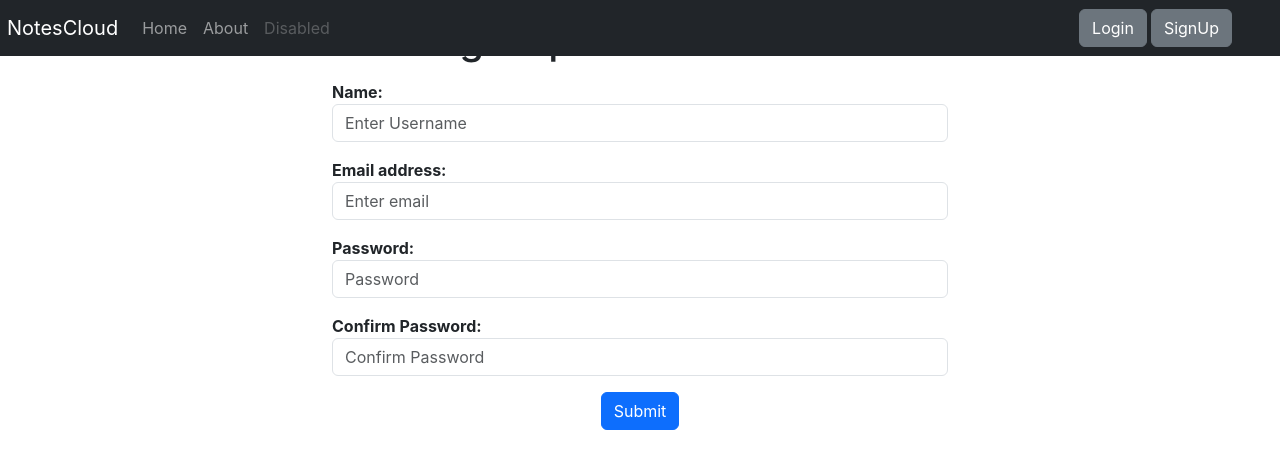
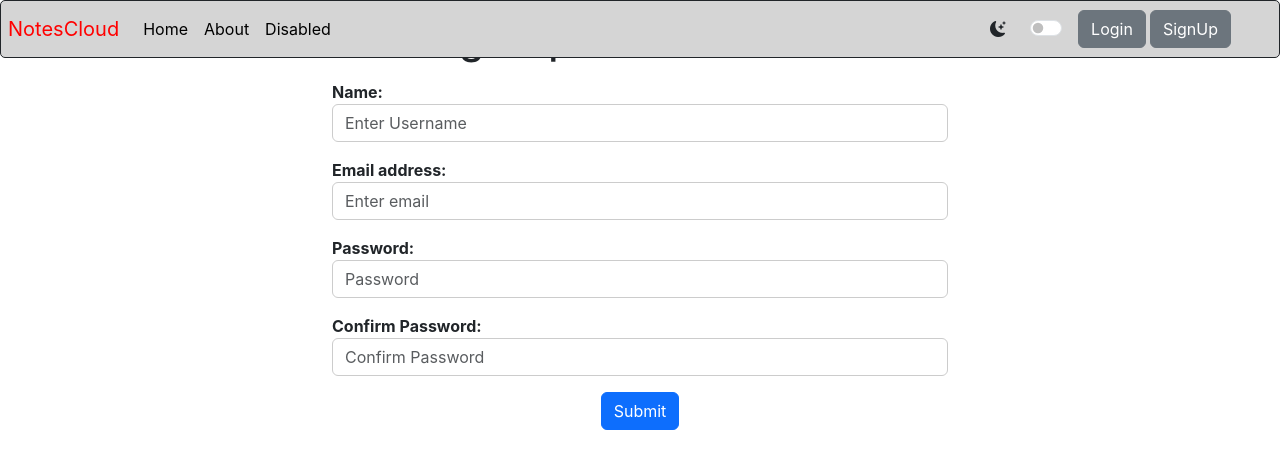
Before and after one commit to SupercoolKartik/DemoAB-2, a React (Create React App) app: page /signup in a window 1280 px wide. Shown: the top 468 px of the page. Built offline with nearby package versions, Linux system fonts and the light colour scheme.

Commit message:
Added functionality to switch from Dark Mode to Light Mode and vise versa

```diff
--- a/public/index.html
+++ b/public/index.html
@@ -30,7 +30,11 @@
       integrity="sha384-T3c6CoIi6uLrA9TneNEoa7RxnatzjcDSCmG1MXxSR1GAsXEV/Dwwykc2MPK8M2HN"
       crossorigin="anonymous"
     />
-    <title>NotesCLoud-Just take a note!</title>
+    <link
+      rel="stylesheet"
+      href="https://cdn.jsdelivr.net/npm/bootstrap-icons@1.11.3/font/bootstrap-icons.min.css"
+    />
+    <title>NotesCloud-Just take a note!</title>
   </head>
   <body>
     <noscript>You need to enable JavaScript to run this app.</noscript>
--- a/src/App.js
+++ b/src/App.js
@@ -6,12 +6,14 @@ import About from "./components/about";
 import NoteState from "./context/noteState";
 import Login from "./components/login";
 import Signup from "./components/signup";
-import { useState } from "react";
+import { useState, useContext } from "react";
 import Alert from "./components/alert";
 import User from "./components/user";
+import noteContext from "./context/noteContext";
 
 function App() {
   const [alert, setalert] = useState(null);
+  const mode = useContext(noteContext);
 
   const showAlert = (message, type) => {
     setalert({ message: message, type: type });
@@ -20,9 +22,9 @@ function App() {
     }, 1500);
   };
   return (
-    <>
+    <div>
       <NoteState>
-        <div className="App">
+        <div className={`App ${mode === "dark" ? "bg-dark text-light" : ""}`}>
           <Router>
             <Navbar />
             <Alert alert={alert} />
@@ -44,7 +46,7 @@ function App() {
           </Router>
         </div>
       </NoteState>
-    </>
+    </div>
   );
 }
 
--- a/src/components/NoteItem.js
+++ b/src/components/NoteItem.js
@@ -2,14 +2,28 @@ import React, { useContext } from "react";
 import noteContext from "../context/noteContext";
 
 const NoteItem = (props) => {
-  const { deleteNote } = useContext(noteContext);
+  const { deleteNote, mode } = useContext(noteContext);
   return (
     <div className="container-fluid note-container d-flex justify-content-center mx-1 my-1">
       <div className="card ">
-        <div className="card-header" style={{ backgroundColor: "#f3effc" }}>
+        <div
+          className={`card-header text-${mode === "dark" ? "light" : "dark"}`}
+          style={
+            mode === "dark"
+              ? { backgroundColor: "#001f3f" }
+              : { backgroundColor: "#f3effc" }
+          }
+        >
           {props.note.title}
         </div>
-        <div className="card-body">
+        <div
+          className={`card-body text-${mode === "dark" ? "light" : "dark"}`}
+          style={
+            mode === "dark"
+              ? { backgroundColor: "black" }
+              : { backgroundColor: "#f3effc" }
+          }
+        >
           <blockquote className="blockquote mb-0">
             <p>{props.note.description}</p>
             <footer className="blockquote-footer">
--- a/src/components/Notes.js
+++ b/src/components/Notes.js
@@ -5,7 +5,7 @@ import NoteItem from "./NoteItem";
 
 const Notes = (props) => {
   const navigate = useNavigate();
-  const { notes, getNotes, editNote } = useContext(noteContext);
+  const { notes, getNotes, editNote, mode } = useContext(noteContext);
   useEffect(() => {
     if (localStorage.getItem("token")) {
       getNotes();
@@ -25,7 +25,8 @@ const Notes = (props) => {
 
   const ref = useRef(null);
   const refToClose = useRef(null);
-  //Launching the Modal for Editing note
+
+  // Launching the Modal for Editing note
   const launchModal = (currentNote) => {
     setNote({
       ...note,
@@ -33,14 +34,16 @@ const Notes = (props) => {
       title: currentNote.title,
       description: currentNote.description,
       tag: currentNote.tag,
-    }); //Passing the values of the current note
-    ref.current.click(); //This triggers Modal launch
+    }); // Passing the values of the current note
+    ref.current.click(); // This triggers Modal launch
   };
-  //Passing the values put in the Modal form in the notes state
+
+  // Passing the values put in the Modal form in the notes state
   const onChange = async (e) => {
     setNote({ ...note, [e.target.name]: e.target.value });
   };
-  //Submitting the updated values to the database
+
+  // Submitting the updated values to the database
   const submitUpdate = async (e) => {
     e.preventDefault();
     ref.current.click();
@@ -49,7 +52,8 @@ const Notes = (props) => {
   };
 
   return (
-    <div className="container my-3">
+    //MODAL FORM
+    <div>
       <button
         ref={ref}
         type="button"
@@ -61,7 +65,7 @@ const Notes = (props) => {
       </button>
 
       <div
-        className="modal fade"
+        className={`modal fade `}
         id="exampleModalCenter"
         tabIndex="-1"
         role="dialog"
@@ -69,14 +73,17 @@ const Notes = (props) => {
         aria-hidden="true"
       >
         <div className="modal-dialog modal-dialog-centered" role="document">
-          <div className="modal-content">
+          <div
+            className={`modal-content ${
+              mode === "dark" ? "bg-dark text-light" : ""
+            }`}
+          >
             <div
-              className="modal-header "
-              style={{ backgroundColor: "#f3effc" }}
+              className={`modal-header ${
+                mode === "dark" ? "bg-dark text-light" : ""
+              }`}
             >
-              <h5 className="modal-title" id="exampleModalLongTitle">
-                Edit Note!
-              </h5>
+              <h5 className="modal-title">Edit Note!</h5>
 
               <button
                 type="button"
@@ -84,22 +91,22 @@ const Notes = (props) => {
                 data-dismiss="modal"
                 aria-label="Close"
                 style={{
-                  border: "none", // Remove the border
-                  background: "transparent", // Make the background transparent
-                  color: "#000", // Set the text color
-                  fontSize: "1.5rem", // Adjust the font size if needed
+                  border: "none",
+                  background: "transparent",
+                  color: "#000",
+                  fontSize: "1.5rem",
                 }}
               >
                 <span aria-hidden="true">&times;</span>
               </button>
             </div>
-            <div className="modal-body">
+            <div className="modal-body ">
               <form onSubmit={submitUpdate}>
                 <div className="form-group d-flex flex-column align-items-start my-1">
                   <label htmlFor="title">Title:</label>
                   <textarea
                     type="text"
-                    className="form-control"
+                    className={`form-control`}
                     id="title"
                     name="title"
                     placeholder="Enter Title"
@@ -107,13 +114,18 @@ const Notes = (props) => {
                     onChange={onChange}
                     minLength="3"
                     rows="1"
+                    style={{
+                      color: mode === "light" ? "#333" : "#FFF",
+                      backgroundColor: mode === "light" ? "#FFF" : "#9c9c9c",
+                      borderColor: mode === "light" ? "#CCCCCC" : "#333",
+                    }}
                   />
                 </div>
                 <div className="form-group d-flex flex-column align-items-start my-1">
                   <label htmlFor="description">Description:</label>
                   <textarea
                     type="text"
-                    className="form-control"
+                    className={`form-control `}
                     id="description"
                     name="description"
                     placeholder="Enter the Description"
@@ -121,19 +133,29 @@ const Notes = (props) => {
                     onChange={onChange}
                     minLength="5"
                     rows="4"
+                    style={{
+                      color: mode === "light" ? "#333" : "#FFF",
+                      backgroundColor: mode === "light" ? "#FFF" : "#9c9c9c",
+                      borderColor: mode === "light" ? "#CCCCCC" : "#333",
+                    }}
                   />
                 </div>
                 <div className="form-group d-flex flex-column align-items-start my-1">
                   <label htmlFor="tag">Tag:</label>
                   <textarea
                     type="text"
-                    className="form-control"
+                    className={`form-control `}
                     id="tag"
                     name="tag"
                     placeholder="Enter Tag"
                     value={note.tag}
                     onChange={onChange}
                     rows="1"
+                    style={{
+                      color: mode === "light" ? "#333" : "#FFF",
+                      backgroundColor: mode === "light" ? "#FFF" : "#9c9c9c",
+                      borderColor: mode === "light" ? "#CCCCCC" : "#333",
+                    }}
                   />
                 </div>
                 <div className="modal-footer">
@@ -154,7 +176,14 @@ const Notes = (props) => {
           </div>
         </div>
       </div>
-      <div className="row justify-content-center">
+      <hr />
+      <div
+        className={`row justify-content-center text-${
+          mode === "light" ? "dark" : "light"
+        }`}
+      >
+        <h1 className="my-3">Notes</h1>
+
         {notes.map((note, index) => (
           <div key={index} className="col-md-4 mb-3">
             <NoteItem
--- a/src/components/addNote.js
+++ b/src/components/addNote.js
@@ -3,7 +3,7 @@ import noteContext from "../context/noteContext";
 
 const AddNote = (props) => {
   // eslint-disable-next-line
-  const { notes, addNote } = useContext(noteContext);
+  const { notes, addNote, mode } = useContext(noteContext);
 
   const [note, setNote] = useState({ title: "", description: "", tag: "" });
 
@@ -24,8 +24,16 @@ const AddNote = (props) => {
   };
 
   return (
-    <>
-      <h2 className=" mb-1" style={{ marginTop: "110px" }}>
+    <div
+      className={`text-${mode === "light" ? "dark" : "light"} `}
+      // style={
+      //   mode === "dark"
+      //     ? { backgroundColor: "black" }
+      //     : { backgroundColor: "white" }
+      // }
+      // #585258
+    >
+      <h2 className=" mb-1" style={{ marginTop: "100px" }}>
         <strong>Add a Note</strong>
       </h2>
       <div className="container my-3" style={{ width: "60%" }}>
@@ -42,6 +50,11 @@ const AddNote = (props) => {
               placeholder="Enter Title"
               value={note.title}
               onChange={onChange}
+              style={{
+                color: mode === "light" ? "#333" : "#FFF",
+                backgroundColor: mode === "light" ? "#FFF" : "#9c9c9c",
+                borderColor: mode === "light" ? "#CCC" : "#333",
+              }}
               minLength="3"
               rows="1"
             />
@@ -58,6 +71,11 @@ const AddNote = (props) => {
               placeholder="Enter the Description"
               value={note.description}
               onChange={onChange}
+              style={{
+                color: mode === "light" ? "#333" : "#FFF",
+                backgroundColor: mode === "light" ? "#FFF" : "#9c9c9c",
+                borderColor: mode === "light" ? "#CCC" : "#333",
+              }}
               minLength="5"
               rows="6"
             />
@@ -74,6 +92,11 @@ const AddNote = (props) => {
               placeholder="Enter Tag"
               value={note.tag}
               onChange={onChange}
+              style={{
+                color: mode === "light" ? "#333" : "#FFF",
+                backgroundColor: mode === "light" ? "#FFF" : "#9c9c9c",
+                borderColor: mode === "light" ? "#CCCCCC" : "#333",
+              }}
               rows="1"
             />
           </div>
@@ -82,9 +105,8 @@ const AddNote = (props) => {
             Submit
           </button>
         </form>
-        <hr className="my-5" />
       </div>
-    </>
+    </div>
   );
 };
 
--- a/src/components/home.js
+++ b/src/components/home.js
@@ -6,7 +6,6 @@ const Home = (props) => {
   return (
     <>
       <AddNote showAlert={props.showAlert} />
-      <h1>Notes</h1>
       <Notes showAlert={props.showAlert} />
     </>
   );
--- a/src/components/login.js
+++ b/src/components/login.js
@@ -1,8 +1,10 @@
-import React, { useState } from "react";
+import React, { useState, useContext } from "react";
 import { useNavigate } from "react-router-dom";
+import noteContext from "../context/noteContext";
 
 const Login = (props) => {
   let navigate = useNavigate();
+  const { mode } = useContext(noteContext);
   const host = "http://localhost:5000";
   const [credentials, setCredentials] = useState({ email: "", password: "" });
 
@@ -25,17 +27,12 @@ const Login = (props) => {
         }),
       });
 
-      // if (!res.ok) {
-      //   throw new Error(`Request failed with status ${res.status}`);
-      // }
-
       const responseData = await res.json();
 
       if (responseData.success) {
         localStorage.setItem("token", responseData.authToken);
         navigate("/");
-        console.log("Redirected!");
-        props.showAlert("Loged in Successfully!", "success");
+        props.showAlert("Logged in Successfully!", "success");
       } else {
         props.showAlert("Invalid User Details", "danger");
       }
@@ -45,36 +42,57 @@ const Login = (props) => {
   };
 
   return (
-    <>
-      <h1 className="my-3">Login to NotesCloud</h1>
-      <div className="container" style={{ width: "45%" }}>
+    <div>
+      <h1 className={`my-3 ${mode === "dark" ? "text-light" : ""}`}>
+        Login to NotesCloud
+      </h1>
+      <div className={`container `} style={{ width: "45%" }}>
+        {/* ${mode === "dark" ? "text-light" : ""} */}
         <form onSubmit={onClickHandler}>
-          <div className="d-flex flex-column align-items-start my-3">
+          <div
+            className={`d-flex flex-column align-items-start my-3 ${
+              mode === "dark" ? "text-light" : ""
+            }`}
+          >
             <label htmlFor="exampleInputEmail1">
               <strong>Email address:</strong>
             </label>
             <input
               type="email"
               name="email"
-              className="form-control"
+              className={`form-control `}
               id="exampleInputEmail1"
               aria-describedby="emailHelp"
               placeholder="Enter email"
               onChange={onChange}
+              style={{
+                color: mode === "light" ? "#333" : "#FFF",
+                backgroundColor: mode === "light" ? "#FFF" : "#9c9c9c",
+                borderColor: mode === "light" ? "#CCC" : "#333",
+              }}
             />
           </div>
-          <div className="d-flex flex-column align-items-start my-3">
+          <div
+            className={`d-flex flex-column align-items-start my-3 ${
+              mode === "dark" ? "text-light" : ""
+            }`}
+          >
             <label htmlFor="exampleInputPassword1">
               <strong>Password:</strong>
             </label>
             <input
               type="password"
               name="password"
-              className="form-control"
+              className={`form-control `}
               id="exampleInputPassword1"
               placeholder="Password"
               onChange={onChange}
               minLength="5"
+              style={{
+                color: mode === "light" ? "#333" : "#FFF",
+                backgroundColor: mode === "light" ? "#FFF" : "#9c9c9c",
+                borderColor: mode === "light" ? "#CCC" : "#333",
+              }}
             />
           </div>
           <div className="form-check">
@@ -83,16 +101,24 @@ const Login = (props) => {
               className="form-check-input"
               id="exampleCheck1"
             />
-            <label className="form-check-label" htmlFor="exampleCheck1">
+            <label
+              className={`form-check-label ${
+                mode === "dark" ? "text-light" : ""
+              }`}
+              htmlFor="exampleCheck1"
+            >
               Check me out
             </label>
           </div>
-          <button type="submit" className="btn btn-primary">
+          <button
+            type="submit"
+            className={`btn ${mode === "dark" ? "btn-light" : "btn-primary"}`}
+          >
             Submit
           </button>
         </form>
       </div>
-    </>
+    </div>
   );
 };
 
--- a/src/components/navbar.js
+++ b/src/components/navbar.js
@@ -1,20 +1,35 @@
-import { React, useEffect } from "react";
+import { React, useContext, useEffect } from "react";
 import { Link } from "react-router-dom";
 import { useLocation, useNavigate } from "react-router-dom";
+import noteContext from "../context/noteContext";
 
 export default function Navbar() {
   //Used useLocation in order to the make the current path in Navbar look active
   const location = useLocation();
   const navigate = useNavigate();
-  useEffect(() => {}, [location]);
+
+  const { mode, modeChanger } = useContext(noteContext);
+  //  if(mode==="dark"){setMode("light");localStorage.removeItem('
+  useEffect(() => {}, [location, mode]);
   const logoutHandler = () => {
     localStorage.removeItem("token");
     navigate("/login");
   };
 
   return (
-    <>
-      <nav className="navbar navbar-expand-lg navbar-dark bg-dark fixed-top">
+    <div>
+      <nav
+        className="navbar navbar-expand-lg navbar-dark fixed-top"
+        style={
+          mode === "dark"
+            ? { backgroundColor: "#001f3f" }
+            : {
+                backgroundColor: "#d5d5d5",
+                border: "solid 1px",
+                borderRadius: "5px",
+              }
+        }
+      >
         <button
           className="navbar-toggler"
           type="button"
@@ -26,7 +41,11 @@ export default function Navbar() {
         >
           <span className="navbar-toggler-icon"></span>
         </button>
-        <Link className="navbar-brand" style={{ marginLeft: "7px" }} to="/">
+        <Link
+          className="navbar-brand"
+          style={{ marginLeft: "7px", color: "red" }}
+          to="/"
+        >
           NotesCloud
         </Link>
 
@@ -37,6 +56,9 @@ export default function Navbar() {
                 className={`nav-link ${
                   location.pathname === "/" ? "active" : ""
                 }`}
+                style={
+                  mode === "dark" ? { color: "white" } : { color: "black" }
+                }
                 to="/"
               >
                 Home <span className="sr-only">(current)</span>
@@ -47,17 +69,52 @@ export default function Navbar() {
                 className={`nav-link ${
                   location.pathname === "/about" ? "active" : ""
                 }`}
+                style={
+                  mode === "dark" ? { color: "white" } : { color: "black" }
+                }
                 to="/about"
               >
                 About
               </Link>
             </li>
             <li className="nav-item">
-              <Link className="nav-link disabled" to="/home">
+              <Link
+                className="nav-link disabled"
+                style={
+                  mode === "dark" ? { color: "white" } : { color: "black" }
+                }
+                to="/home"
+              >
                 Disabled
               </Link>
             </li>
           </ul>
+        </div>
+        <div className="me-4">
+          {mode === "light" ? (
+            <i
+              className="bi bi-moon-stars-fill text-dark"
+              title="Turn on Dark Mode"
+              onClick={modeChanger}
+            ></i>
+          ) : (
+            <i
+              className="bi bi-brightness-high-fill text-light "
+              title="Turn on Light Mode"
+              onClick={modeChanger}
+            ></i>
+          )}
+        </div>
+        <div className="form-check form-switch me-1">
+          <input
+            className="form-check-input"
+            type="checkbox"
+            role="switch"
+            id="flexSwitchCheckDefault"
+          />
+          {/* <label className="form-check-label" htmlFor="flexSwitchCheckDefault">
+            Default switch checkbox input
+          </label> */}
         </div>
 
         {!localStorage.getItem("token") ? (
@@ -87,6 +144,6 @@ export default function Navbar() {
           </div>
         )}
       </nav>
-    </>
+    </div>
   );
 }
--- a/src/components/signup.js
+++ b/src/components/signup.js
@@ -1,8 +1,10 @@
-import React, { useState } from "react";
+import React, { useContext, useState } from "react";
 import { useNavigate } from "react-router-dom";
+import noteContext from "../context/noteContext";
 
 const Signup = (props) => {
   let navigate = useNavigate();
+  const { mode } = useContext(noteContext);
   const host = "http://localhost:5000";
   const [credentials, setCredentials] = useState({
     username: "",
@@ -30,16 +32,11 @@ const Signup = (props) => {
         }),
       });
 
-      // if (!res.ok) {
-      //   throw new Error(`Request failed with status ${res.status}`);
-      // }
-
       const responseData = await res.json();
 
       if (responseData.success) {
         localStorage.setItem("token", responseData.authToken);
         navigate("/");
-        console.log("Redirected!");
         props.showAlert("User Created Successfully!", "success");
       } else {
         props.showAlert("Invalid User Details", "danger");
@@ -50,9 +47,11 @@ const Signup = (props) => {
   };
 
   return (
-    <>
-      <h1 className="my-3">Sign Up to NotesCloud</h1>
-      <div className="container" style={{ width: "50%" }}>
+    <div>
+      <h1 className={`my-3 ${mode === "dark" ? "text-light" : ""}`}>
+        Sign Up to NotesCloud
+      </h1>
+      <div className={`container `} style={{ width: "50%" }}>
         <form onSubmit={handleSubmit}>
           <div className="form-group d-flex flex-column align-items-start my-3">
             <label htmlFor="exampleInputUsername">
@@ -60,13 +59,18 @@ const Signup = (props) => {
             </label>
             <input
               type="text"
-              className="form-control"
+              className={`form-control `}
               onChange={onChange}
               name="username"
               id="exampleInputUsername"
               aria-describedby="emailHelp"
               placeholder="Enter Username"
               minLength="3"
+              style={{
+                color: mode === "light" ? "#333" : "#FFF",
+                backgroundColor: mode === "light" ? "#FFF" : "#9c9c9c",
+                borderColor: mode === "light" ? "#CCC" : "#333",
+              }}
             />
           </div>
           <div className="form-group d-flex flex-column align-items-start my-3">
@@ -75,12 +79,17 @@ const Signup = (props) => {
             </label>
             <input
               type="email"
-              className="form-control"
+              className={`form-control `}
               onChange={onChange}
               name="email"
               id="exampleInputEmail1"
               aria-describedby="emailHelp"
               placeholder="Enter email"
+              style={{
+                color: mode === "light" ? "#333" : "#FFF",
+                backgroundColor: mode === "light" ? "#FFF" : "#9c9c9c",
+                borderColor: mode === "light" ? "#CCC" : "#333",
+              }}
             />
           </div>
           <div className="form-group d-flex flex-column align-items-start my-3">
@@ -89,12 +98,17 @@ const Signup = (props) => {
             </label>
             <input
               type="password"
-              className="form-control"
+              className={`form-control `}
               onChange={onChange}
               name="password"
               id="exampleInputPassword1"
               placeholder="Password"
               minLength="5"
+              style={{
+                color: mode === "light" ? "#333" : "#FFF",
+                backgroundColor: mode === "light" ? "#FFF" : "#9c9c9c",
+                borderColor: mode === "light" ? "#CCC" : "#333",
+              }}
             />
           </div>
           <div className="form-group d-flex flex-column align-items-start my-3">
@@ -103,30 +117,29 @@ const Signup = (props) => {
             </label>
             <input
               type="password"
-              className="form-control"
+              className={`form-control `}
               onChange={onChange}
               name="cpassword"
               id="exampleInputCPassword1"
               placeholder="Confirm Password"
               minLength="5"
+              style={{
+                color: mode === "light" ? "#333" : "#FFF",
+                backgroundColor: mode === "light" ? "#FFF" : "#9c9c9c",
+                borderColor: mode === "light" ? "#CCC" : "#333",
+              }}
             />
           </div>
-          {/* <div className="form-check">
-            <input
-              type="checkbox"
-              className="form-check-input"
-              id="exampleCheck1"
-            />
-            <label className="form-check-label" htmlFor="exampleCheck1">
-              Check me out
-            </label>
-          </div> */}
-          <button type="submit" className="btn btn-primary">
+
+          <button
+            type="submit"
+            className={`btn ${mode === "dark" ? "btn-light" : "btn-primary"}`}
+          >
             Submit
           </button>
         </form>
       </div>
-    </>
+    </div>
   );
 };
 
--- a/src/context/noteState.js
+++ b/src/context/noteState.js
@@ -7,6 +7,18 @@ const NoteState = (props) => {
   const host = "http://localhost:5000";
 
   ////FUNCTIONS
+
+  //Change Modes
+  const [mode, setMode] = useState("light");
+  const modeChanger = () => {
+    if (mode === "dark") {
+      setMode("light");
+      document.body.style.backgroundColor = "#ffffff";
+    } else {
+      setMode("dark");
+      document.body.style.backgroundColor = "#0a0a0a";
+    }
+  };
 
   //Fetch all notes by a user
   const [notes, setNotes] = useState([]);
@@ -81,7 +93,15 @@ const NoteState = (props) => {
 
   return (
     <NoteContext.Provider
-      value={{ notes, addNote, deleteNote, getNotes, editNote }}
+      value={{
+        notes,
+        addNote,
+        deleteNote,
+        getNotes,
+        editNote,
+        mode,
+        modeChanger,
+      }}
     >
       {props.children}
     </NoteContext.Provider>
```
Also changed, not shown: src/components/alert.js (+3 -7 lines).
